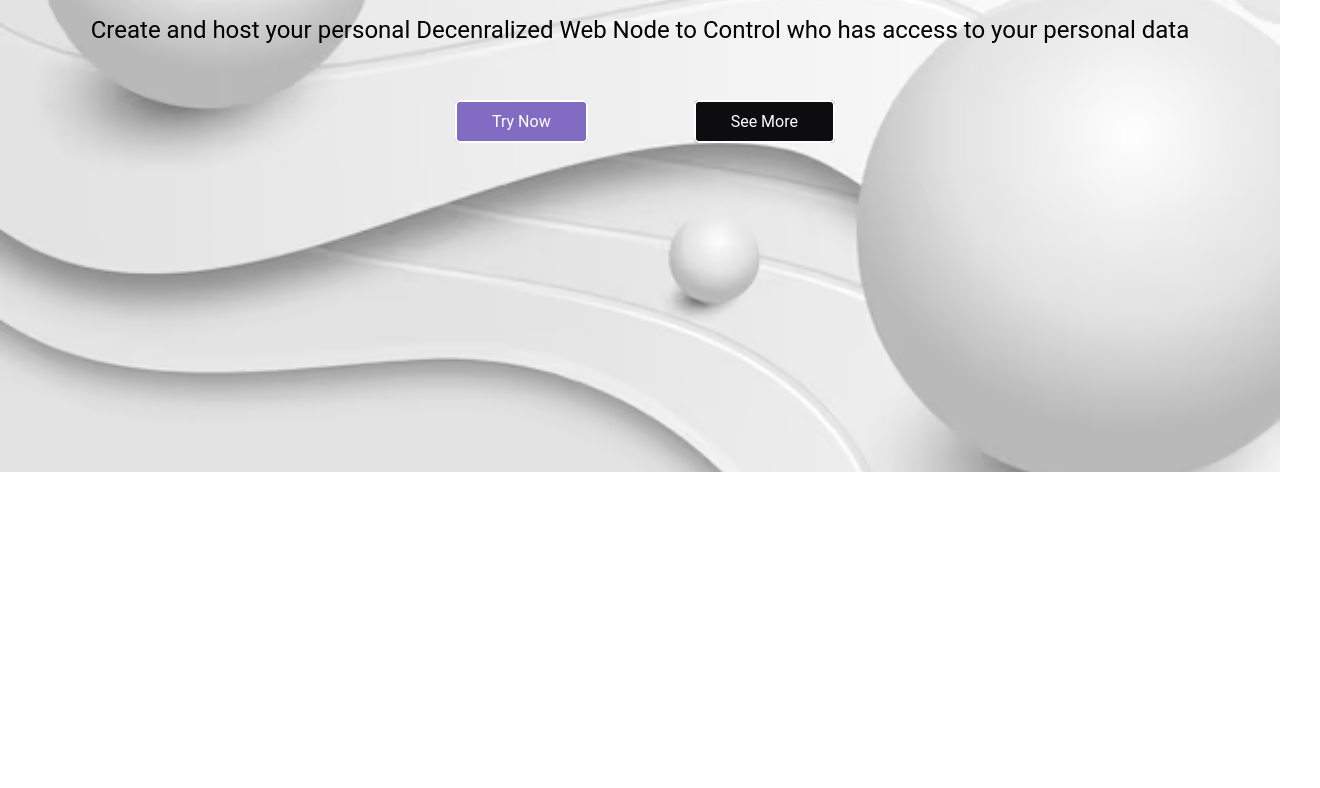
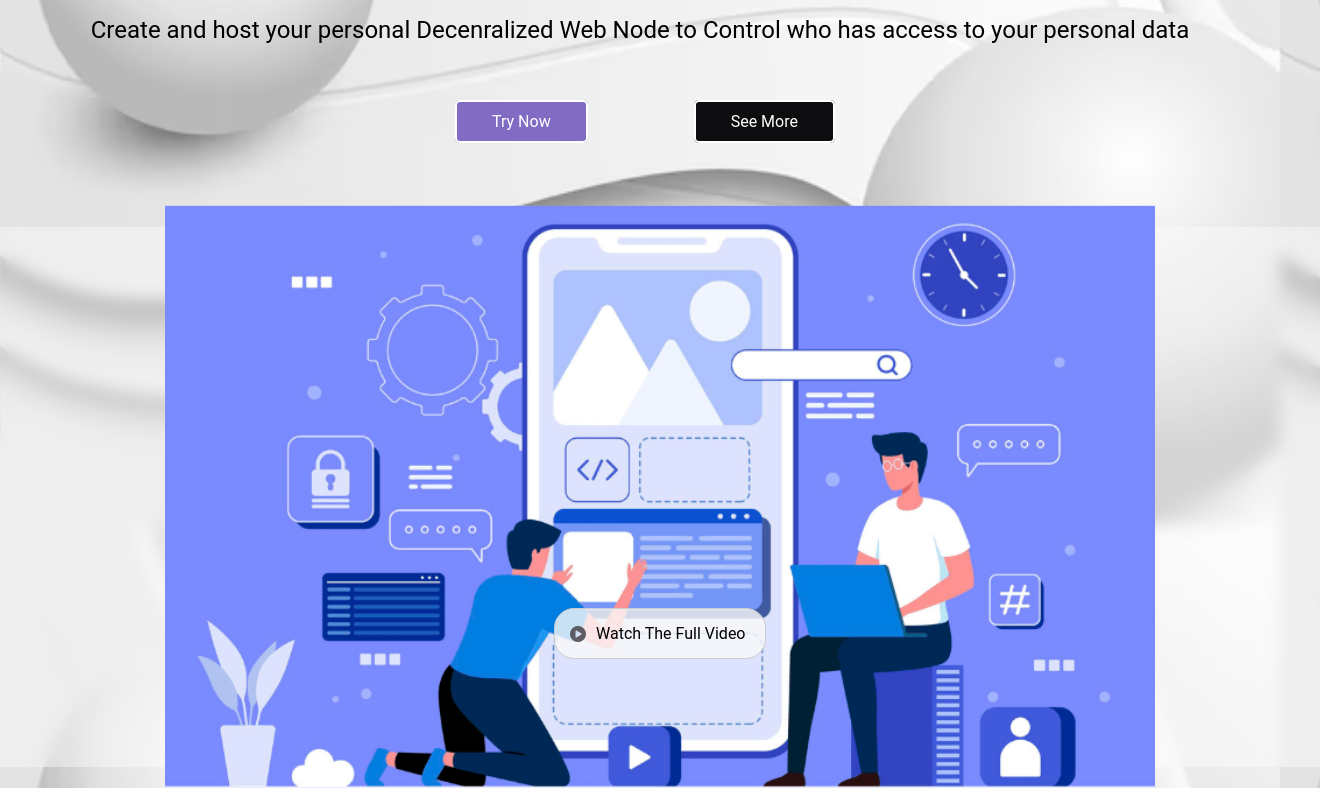
Before and after one commit to theonevo/website, a plain HTML site: page landingpage/landingpage.html in a window 1280 px wide. Shown: the part 328-1116 px from the top of the page, 1320 px wide, since content can reach past the window. Before the commit the page ends 800 px from the top, so only its background shows below. Drawn offline with nearby package versions, Linux system fonts and the light colour scheme.

Commit message:
Dem section complete

```diff
--- a/landingpage/dist/css/style.css
+++ b/landingpage/dist/css/style.css
@@ -204,3 +204,55 @@ body {
     border-radius: 5px;
     color: #fff;
 }
+
+.demo{
+    width: 100%;
+    height: 500px;
+    position: relative;
+    margin-top: 3rem;
+    padding: 20px;
+    backdrop-filter: blur(8px);
+    background-color: rgba(255, 255, 255, 0.4);
+}
+
+.demo img{
+    width: 75%;
+            height: auto;
+            position: absolute;
+            top: 50%;
+            left: 50%;
+            transform: translate(-50%, -50%);
+}
+
+.demo h2{
+    text-align: center;
+    align-items: center;
+    font-weight: 700;
+}
+
+.box {
+    display: flex;
+    align-items: center;
+    padding: 15px;
+    border: 1px solid #ccc;
+    border-radius: 20px;
+    width: 180px;
+    position: absolute;
+    bottom: 20%;
+    left: 50%;
+    transform: translateX(-50%);
+    background-color: rgba(251, 251, 251, 0.8)
+}
+
+.box i {
+    margin-right: 10px;
+    color: rgb(93, 93, 102);
+}
+
+.box i:hover{
+    color: blue;
+}
+
+.box p {
+    margin: 0;
+}
--- a/landingpage/landingpage.html
+++ b/landingpage/landingpage.html
@@ -61,4 +61,13 @@
             <p><a href="#Demo" id="more" > See More</a></p>
         </div>
     </section>
+
+    <section class="demo" id="Demo">
+        <h2>How Idiodynami works</h2>
+        <img src="dist/images/demovideo.png"alt="Demo Video Thumbnail">
+        <div class="box">
+            <i class="fas fa-circle-play"></i>
+            <p>Watch The Full Video</p>
+        </div>
+    </section>
 </body>
```
Also changed, not shown: landingpage/dist/images/demovideo.png (added).
